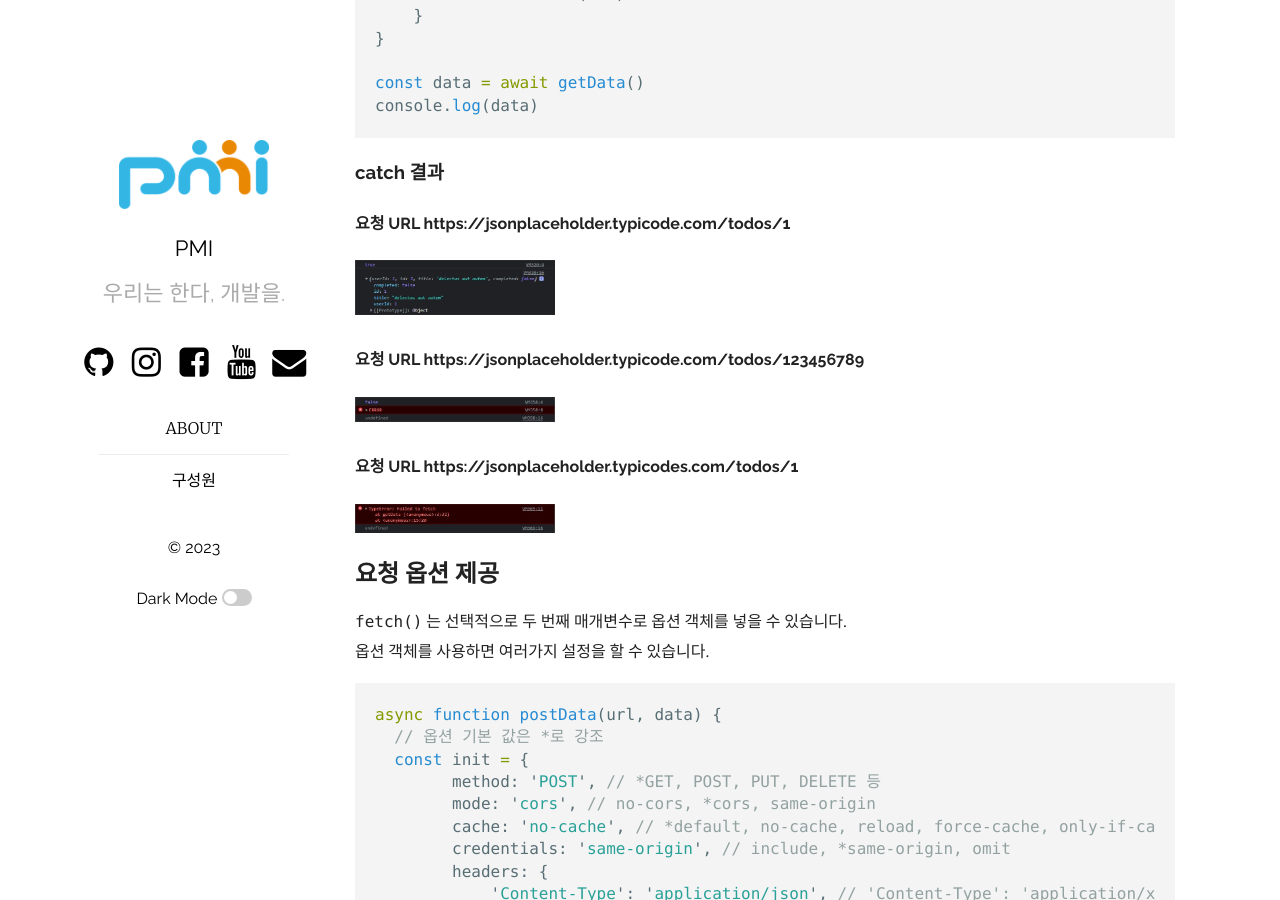
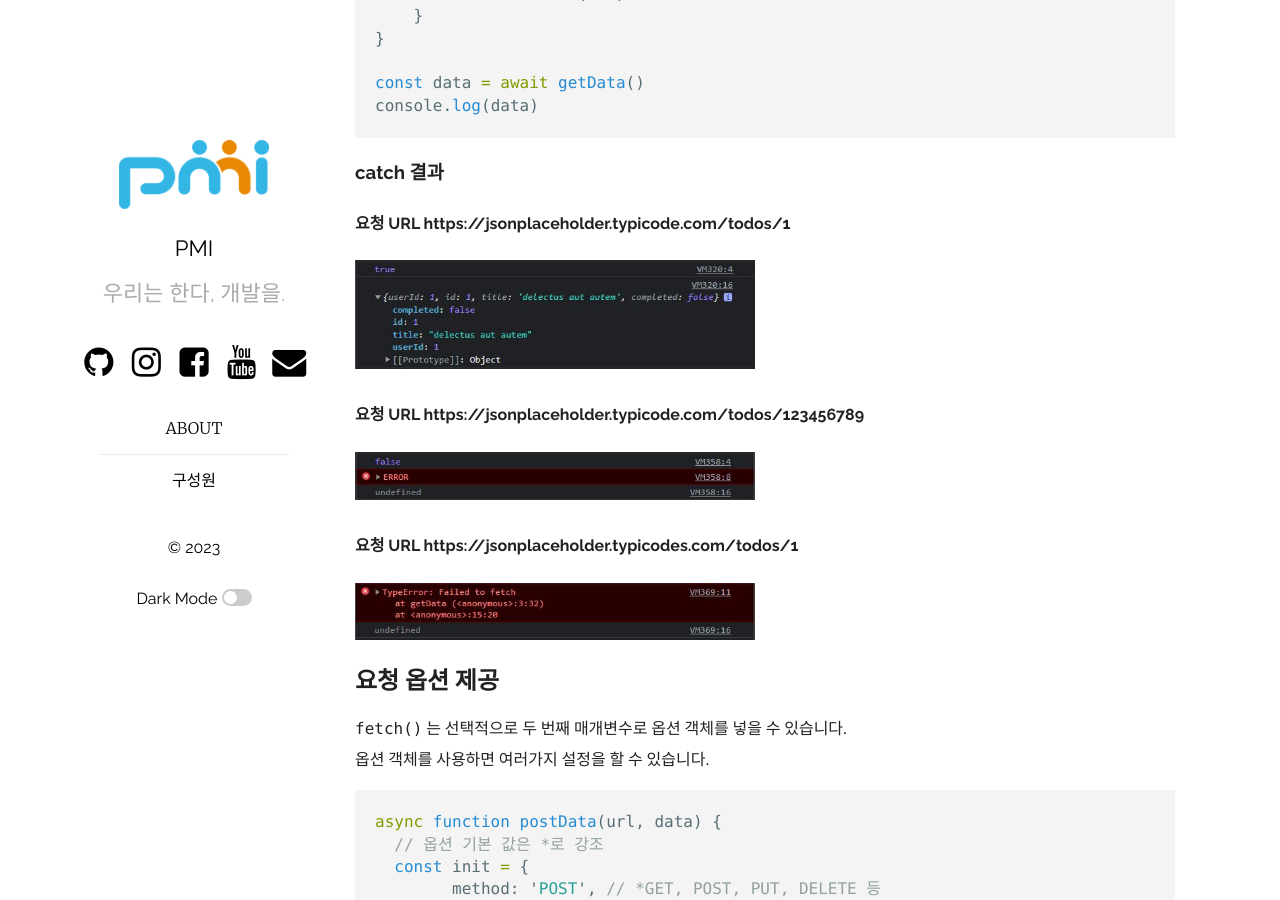
Before and after one commit to pmirnc-dev/pmirnc-dev.github.io, a Jekyll site: the page built from _posts/2023-03-27-fetch.md, in a window 1280 px wide and 900 px high, scrolled down 2074 px. Built offline with Jekyll 4.4.1, drawn with Linux system fonts in a browser that asks for light colours; comment, search, counter and statistics services are not loaded.

Commit message:
feat(post): Fetch API 게시물 이미지 넓이 수정

```diff
--- a/_posts/2023-03-27-fetch.md
+++ b/_posts/2023-03-27-fetch.md
@@ -87,13 +87,13 @@
 
 ### catch 결과
 #### 요청 URL https://jsonplaceholder.typicode.com/todos/1
-<img src="/assets/images/ymshim/fetch/fetch-success-1.JPG" style="max-width: 200px; height: auto;" alt="fetch-success-1"/>
+<img src="/assets/images/ymshim/fetch/fetch-success-1.JPG" style="width: 100%; max-width: 400px; height: auto;" alt="fetch-success-1"/>
 
 #### 요청 URL https://jsonplaceholder.typicode.com/todos/123456789
-<img src="/assets/images/ymshim/fetch/fetch-error-1.JPG" style="max-width: 200px; height: auto;" alt="fetch-error-1"/>
+<img src="/assets/images/ymshim/fetch/fetch-error-1.JPG" style="width: 100%; max-width: 400px; height: auto;" alt="fetch-error-1"/>
 
 #### 요청 URL https://jsonplaceholder.typicodes.com/todos/1
-<img src="/assets/images/ymshim/fetch/fetch-error-2.JPG" style="max-width: 200px; height: auto;" alt="fetch-error-2"/>
+<img src="/assets/images/ymshim/fetch/fetch-error-2.JPG" style="width: 100%; max-width: 400px; height: auto;" alt="fetch-error-2"/>
 
 ## 요청 옵션 제공
 
```
